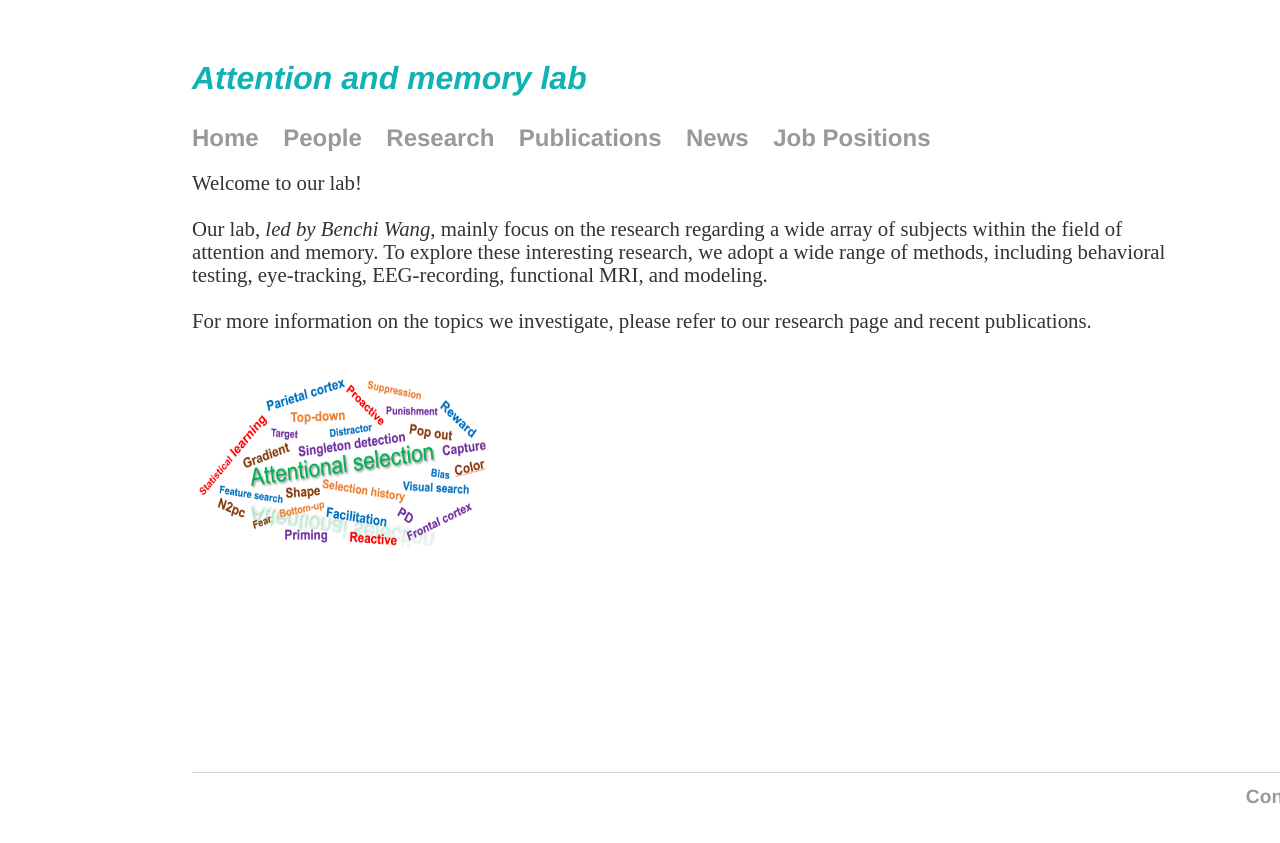
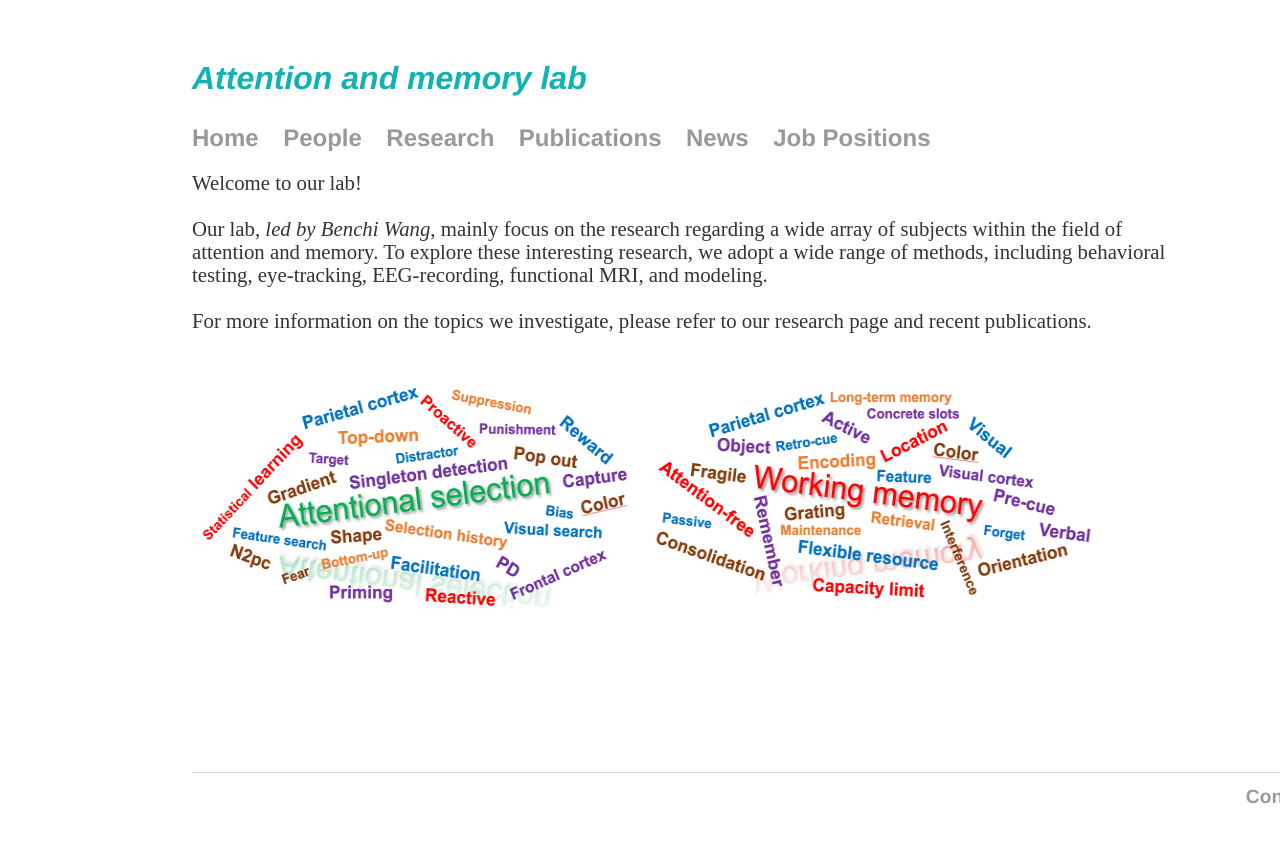
Before and after one commit to wangbenchi/wangbenchi.github.io, a Jekyll site: the page built from index.html, in a window 1280 px wide. Shown: the top 843 px of the page. Built offline with Jekyll 4.4.1, drawn with Linux system fonts in a browser that asks for light colours.

Commit message:
Update index.html

```diff
--- a/index.html
+++ b/index.html
@@ -12,7 +12,8 @@ title: Attention and memory lab
 		<br>
 		For more information on the topics we investigate, please refer to our research page and recent publications.
 		</p>
-	<img border="0" src="/images/Att.png" alt="Pulpit rock" width="304" height="228">
+	<img border="0" src="/images/Att.png" alt="Pulpit rock" width="450" height="300">
+	<img border="0" src="/images/Wor.png" alt="Pulpit rock" width="450" height="300">
 </div><!-- /.blurb -->
 
 <div class="footer" style = "clear:both;text-align:right;">
```
